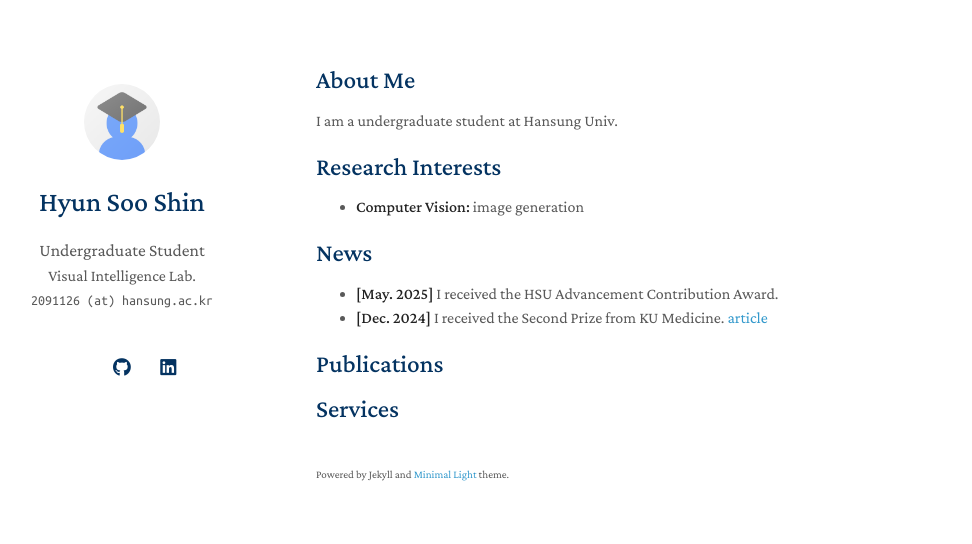
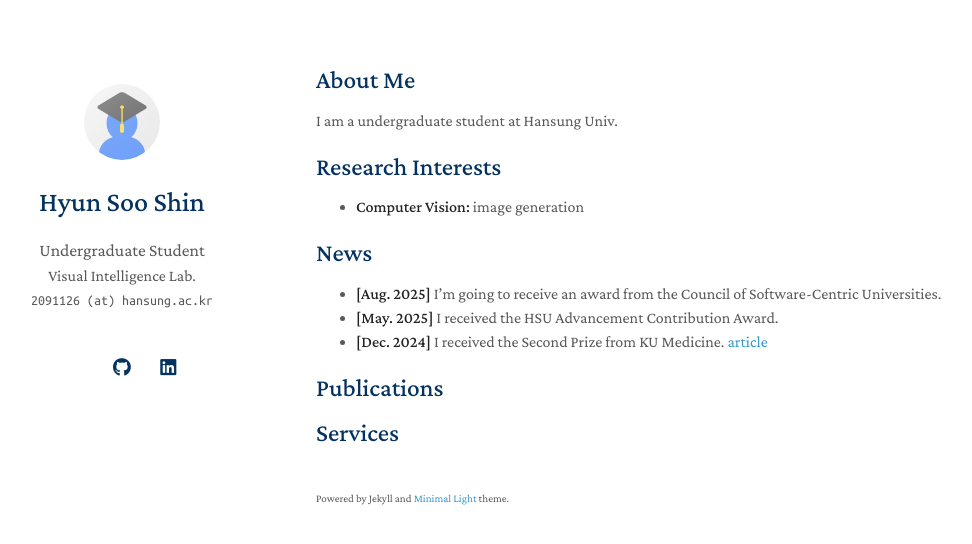
Before and after one commit to YONGJI04/yongji04.github.io, a Jekyll site: the page built from index.md, in a window 1280 px wide. Shown: the top 544 px of the page, without its empty margins (154-1126 px from the left). Built offline with Jekyll 4.4.1, drawn with Linux system fonts in a browser that asks for light colours; a style sheet for code colours, icons or effects is not loaded; our own code applies the rules of GitHub Pages for plain Markdown files.

Commit message:
Update index.md

```diff
--- a/index.md
+++ b/index.md
@@ -12,6 +12,7 @@ I am a undergraduate student at Hansung Univ.
 
 ## News
 
+- **[Aug. 2025]** I'm going to receive an award from the Council of Software-Centric Universities.
 - **[May. 2025]** I received the HSU Advancement Contribution Award.
 - **[Dec. 2024]** I received the Second Prize from KU Medicine. [article](https://www.joongang.co.kr/article/25294920)
 
```
